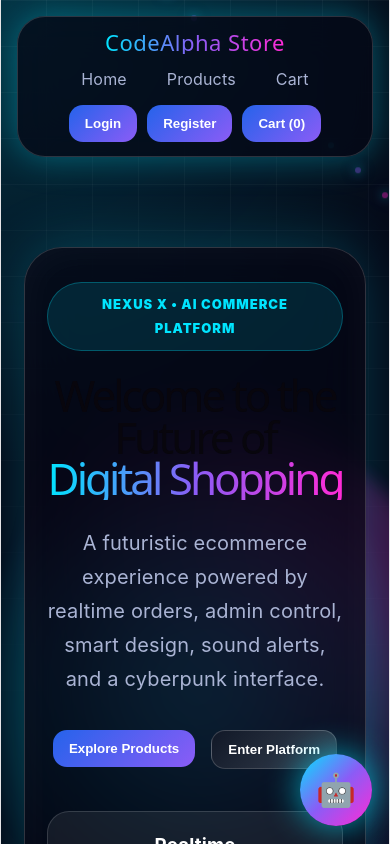
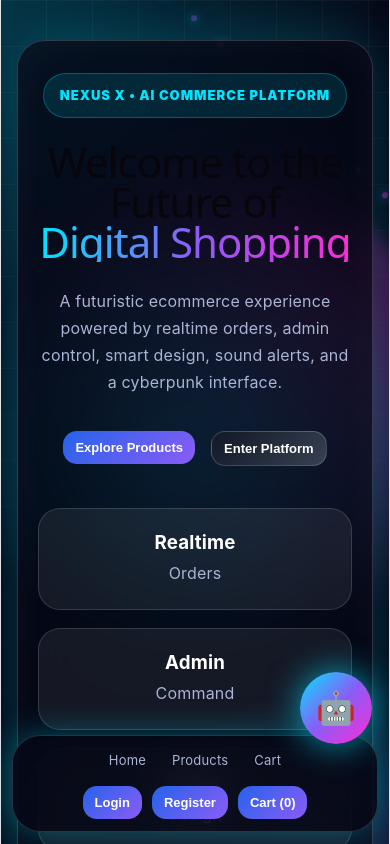
Before and after one commit to abd378/elite-ecommerce-store, a React (Vite) app: page / in a window 390 px wide. Shown: the top 844 px of the page. Built offline with nearby package versions, Linux system fonts and the light colour scheme.

Commit message:
improve mobile design

```diff
--- a/src/App.css
+++ b/src/App.css
@@ -1546,3 +1546,101 @@ button:hover,
     display: none;
   }
 }
+@media (max-width: 768px) {
+  body {
+    overflow-x: hidden;
+  }
+
+  .navbar {
+    position: fixed;
+    top: auto;
+    bottom: 12px;
+    left: 12px;
+    right: 12px;
+    width: auto;
+    margin: 0;
+    padding: 12px;
+    border-radius: 28px;
+    z-index: 9999;
+    flex-direction: column;
+  }
+
+  .navbar h1 {
+    display: none;
+  }
+
+  .navbar ul {
+    width: 100%;
+    justify-content: center;
+    gap: 6px;
+    flex-wrap: wrap;
+  }
+
+  .navbar li a {
+    padding: 8px 10px;
+    font-size: 13px;
+  }
+
+  .nav-actions {
+    width: 100%;
+    justify-content: center;
+    flex-wrap: wrap;
+  }
+
+  .cart-btn,
+  .logout-btn,
+  button {
+    padding: 9px 12px;
+    font-size: 13px;
+  }
+
+  .nexus-home,
+  .products-section,
+  .cart-page,
+  .login-page,
+  .admin-page,
+  .details-page,
+  .checkout-page {
+    padding: 40px 16px 160px;
+  }
+
+  .nexus-hero-card {
+    padding: 32px 20px;
+    border-radius: 28px;
+  }
+
+  .nexus-hero-card h1 {
+    font-size: 42px;
+    letter-spacing: -1px;
+  }
+
+  .nexus-hero-card p {
+    font-size: 16px;
+  }
+
+  .products-grid,
+  .orders-grid {
+    grid-template-columns: 1fr;
+  }
+
+  .product-card img {
+    height: 210px;
+  }
+
+  .activity-feed,
+  .xp-system {
+    display: none;
+  }
+
+  .nexus-ai-panel {
+    width: calc(100% - 24px);
+    right: 12px;
+    bottom: 96px;
+    height: 500px;
+  }
+
+  .nexus-ai-button {
+    right: 18px;
+    bottom: 100px;
+  }
+}
```
Also changed, not shown: 4 other files (tests, documents, lock files or other folders).
